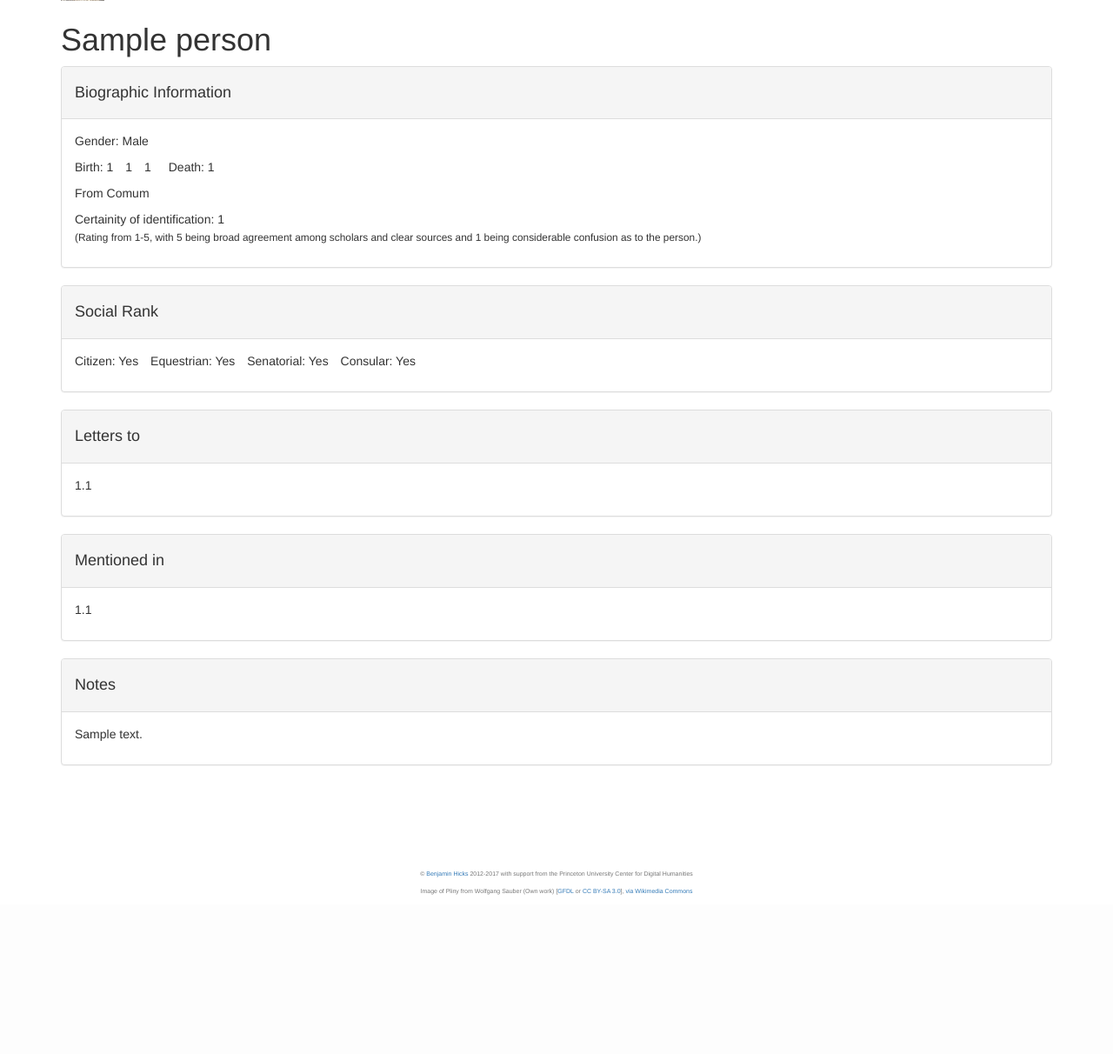
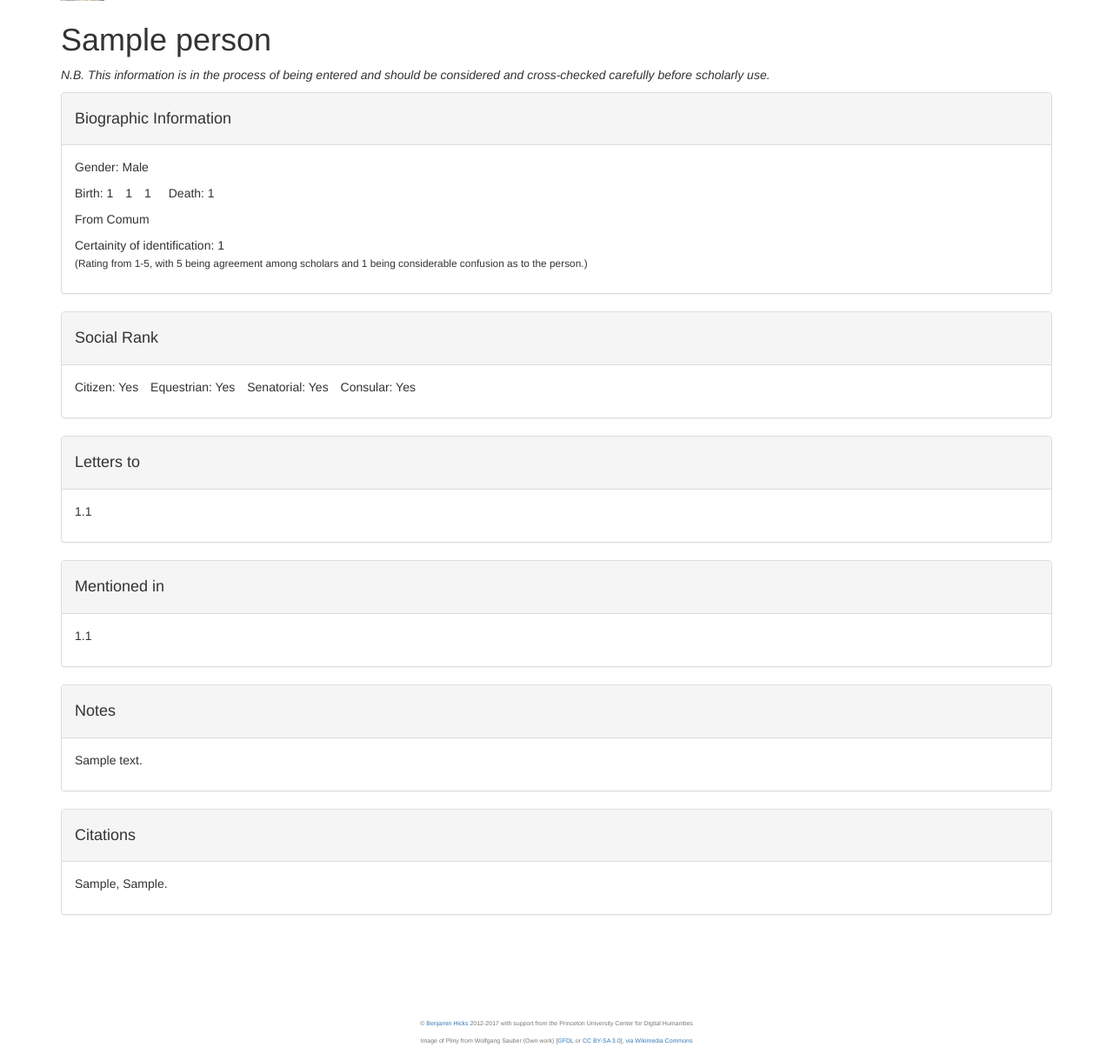
Before and after one commit to meg-codes/PlinyProject, a Django app: a page that uses prosopography/templates/prosopography/person_detail.html in a window 1280 px wide. Shown: the part 64-1276 px from the top of the page at 87% size. Before the commit the page ends 1093 px from the top, so only its background shows below. Run offline with Django 3.2, Linux system fonts and the light colour scheme; tables that the repository leaves empty hold one stand-in row (values such as "Sample post"); some libraries are stand-ins or nearby versions.

Commit message:
Update styles and templates for person detail/viz

```diff
--- a/media/css/pliny.css
+++ b/media/css/pliny.css
@@ -22,3 +22,7 @@ footer {
 #id_nomina {
   width: 200px;
 }
+
+em > em {
+  font-style: normal;
+}
--- a/prosopography/static/graph-viz.js
+++ b/prosopography/static/graph-viz.js
@@ -5,7 +5,7 @@ var svg = d3.select("svg"),
     width = +svg.attr("width"),
     height = +svg.attr("height");
 
-var simulation = d3.forceSimulation()
+simulation = d3.forceSimulation()
     .force("link", d3.forceLink().id(function(d) { return d.id; }))
     .force("charge", d3.forceManyBody().strength(-300))
     .force("center", d3.forceCenter(width / 3, height / 3));
--- a/prosopography/templates/prosopography/person_detail.html
+++ b/prosopography/templates/prosopography/person_detail.html
@@ -11,6 +11,8 @@
 
 <div class='row'>
     <div class='col-xs-12'>
+      <p><em>N.B. This information is in the process of being entered
+        and should be considered and cross-checked carefully before scholarly use.</em></p>
         <div class='panel panel-default'>
             <div class='panel-heading'>
                 <h4>Biographic Information</h4></div>
@@ -33,7 +35,7 @@
                 {% endif %}
                 <ul class='list-unstyled'>
                     <li>Certainity of identification: {{ object.certainty_of_id}}</li>
-                    <li><small>(Rating from 1-5, with 5 being broad agreement among scholars and clear sources
+                    <li><small>(Rating from 1-5, with 5 being agreement among scholars
                       and 1 being considerable confusion as to the person.)</small>
                     </li>
                 </ul>
@@ -89,6 +91,20 @@
            </div>
        </div>
        {% endif %}
+       {% if object.citations %}
+       <div class='panel panel-default'>
+         <div class='panel-heading'>
+           <h4>Citations</h4>
+         </div>
+           <div class='panel-body'>
+             <ul class='list-unstyled'>
+             {% for citation in object.citations.all %}
+              <li>{{ citation.chicago|safe }}</li>
+             {% endfor %}
+             </ul>
+         </div>
+       </div>
+       {% endif %}
     </div>
 
 </div>
```
Also changed, not shown: contentpages/templates/contentpages/viz.html (+17 -8 lines).
